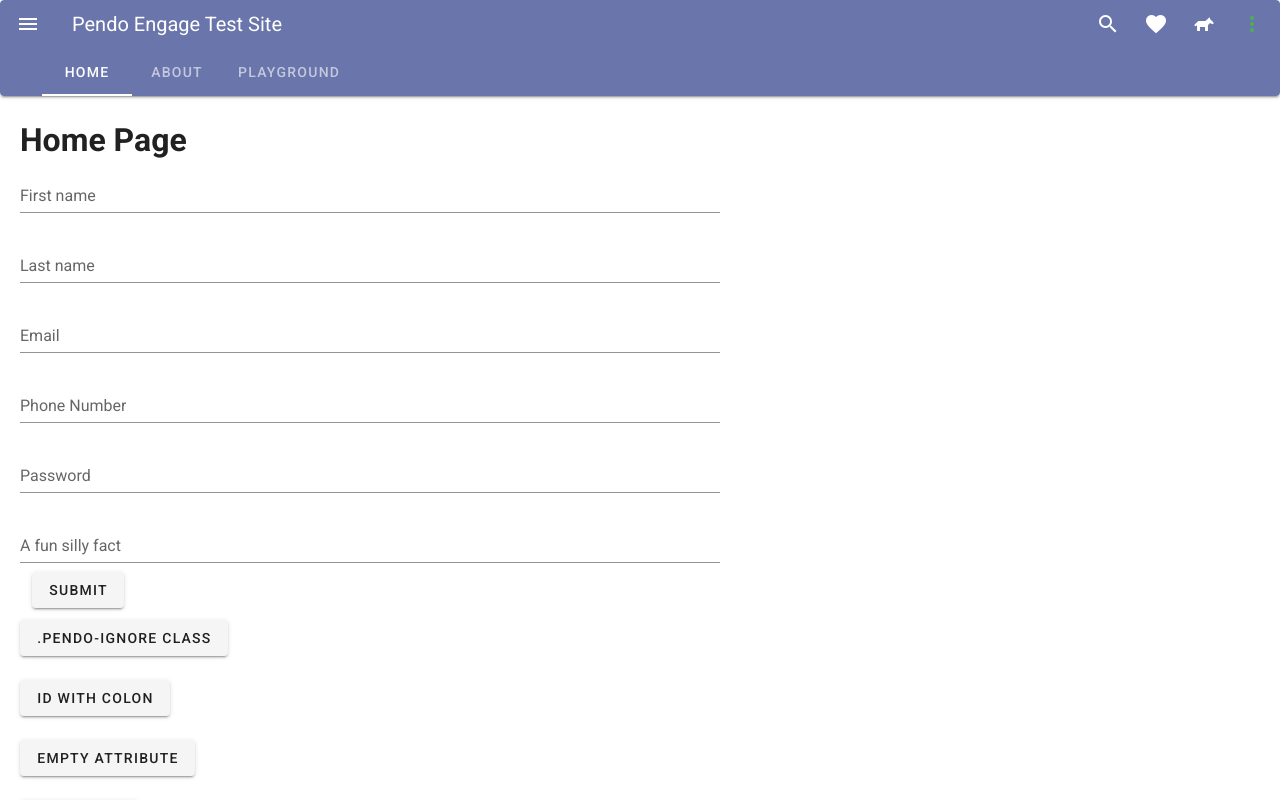
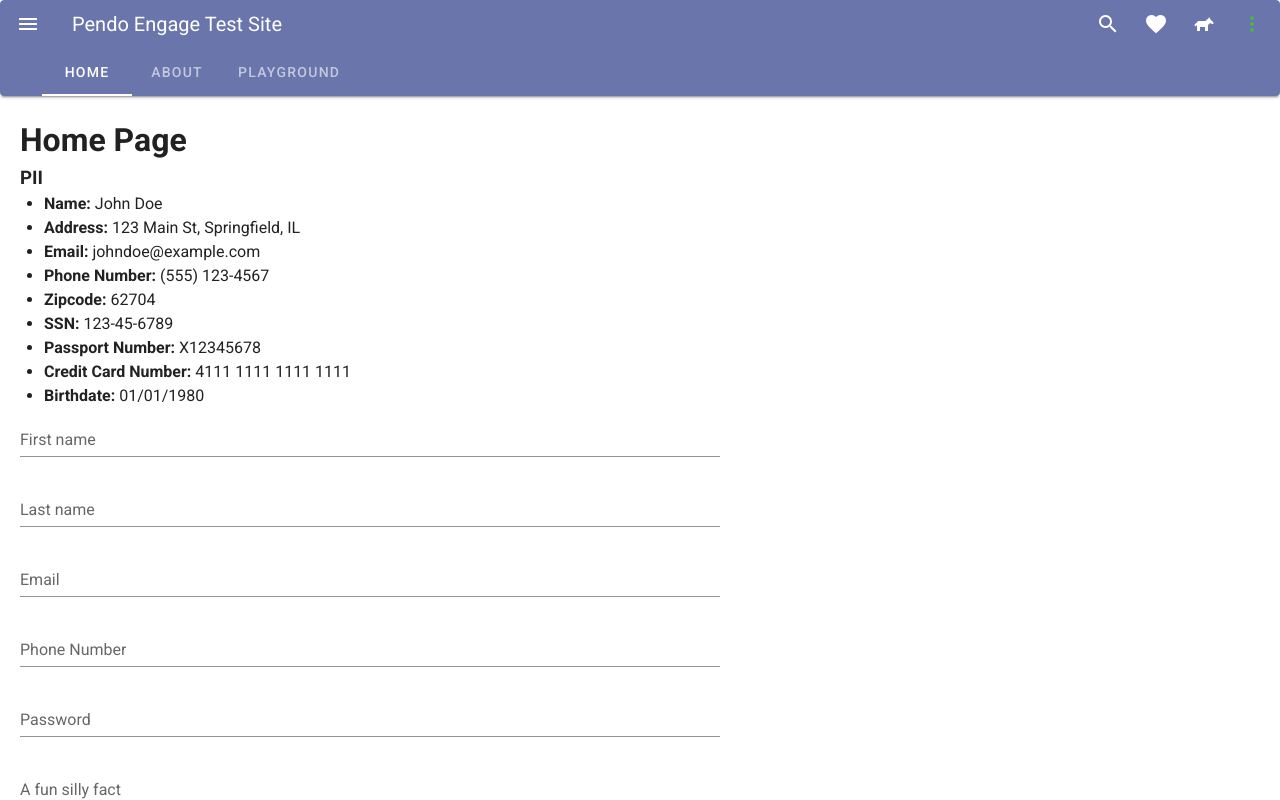
Before and after one commit to jingjing-jacobson/engage-test-site, a Vue app: page / in a window 1280 px wide. Shown: the top 800 px of the page. Built offline with nearby package versions, Linux system fonts and the light colour scheme.

Commit message:
adding dummy PII

```diff
--- a/src/views/HomeView.vue
+++ b/src/views/HomeView.vue
@@ -1,6 +1,20 @@
 <template>
     <div class="home">
         <h1 class="home-h1">Home Page</h1>
+        <div class="pii-container">
+            <h3>PII</h3>
+            <ul>
+                <li><strong>Name:</strong> John Doe</li>
+                <li><strong>Address:</strong> 123 Main St, Springfield, IL</li>
+                <li><strong>Email:</strong> johndoe@example.com</li>
+                <li><strong>Phone Number:</strong> (555) 123-4567</li>
+                <li><strong>Zipcode:</strong> 62704</li>
+                <li><strong>SSN:</strong> 123-45-6789</li>
+                <li><strong>Passport Number:</strong> X12345678</li>
+                <li><strong>Credit Card Number:</strong> 4111 1111 1111 1111</li>
+                <li><strong>Birthdate:</strong> 01/01/1980</li>
+            </ul>
+        </div>
         <v-form @submit.prevent>
             <v-container class="form-container">
                 <v-row>
```
